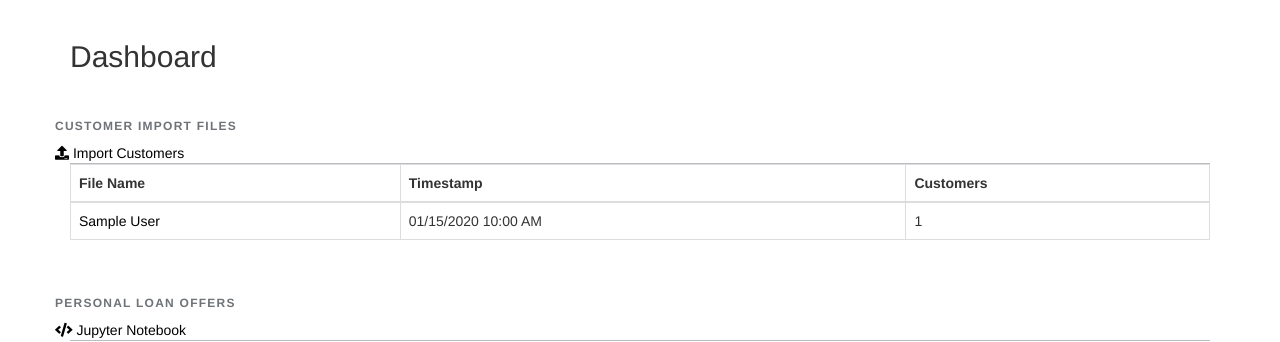
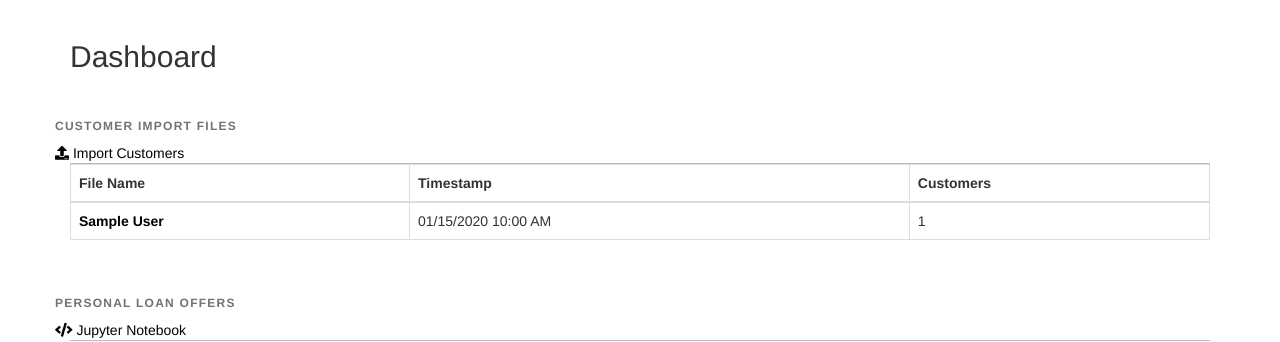
Before and after one commit to CaptnBigShot/bank_marketing, a Flask app: page / in a window 1280 px wide. Shown: the part 52-394 px from the top of the page. Run offline with Flask 2, Linux system fonts and the light colour scheme; a user stored in the database is signed in; tables that the repository leaves empty hold one stand-in row (values such as "Sample post"); parts of the project's set-up code (start-up, migrations or seed data) failed here and were passed over; some libraries are stand-ins or nearby versions.

Commit message:
UI cleanup.

```diff
--- a/app/templates/customer_import_file.html
+++ b/app/templates/customer_import_file.html
@@ -13,7 +13,7 @@
         </div>
     </div>
 
-    <div class="row mt-2 mb-2">
+    <div class="row mt-4 mb-2">
         <div class="col-md-12">
             <div class="header-bar">
                 <h2 class="section-header">Personal Loan Offers</h2>
@@ -22,7 +22,7 @@
     </div>
 
     <!-- Charts -->
-    <div class="row">
+    <div class="row mt-4">
         <div class="col-md-4 mt-2">
             <ul class="list-group">
                 <li class="list-group-item list-group-item-heading">Overview</li>
--- a/app/templates/index.html
+++ b/app/templates/index.html
@@ -8,7 +8,7 @@
         </div>
     </div>
 
-    <div class="row mt-2 mb-2">
+    <div class="row mt-3 mb-2">
         <div class="col-md-12">
             <div class="header-bar">
                 <div class="row">
@@ -16,7 +16,7 @@
                         <h2 class="section-header">Customer Import Files</h2>
                     </div>
                     <div class="col-4">
-                        <a class="float-right" data-toggle="modal" href="#" data-target="#addCustomersModal"> <i class="fa fa-upload"></i> Import Customers </a>
+                        <a class="float-right font-weight-bold" data-toggle="modal" href="#" data-target="#addCustomersModal"> <i class="fa fa-upload"></i> Import Customers </a>
                     </div>
                 </div>
             </div>
@@ -24,7 +24,7 @@
     </div>
 
     <!-- Listing of Customer Import Files -->
-    <div class="row mt-2 mb-2">
+    <div class="row mt-4 mb-2">
         <div class="col-md-12">
             <table class="table table-hover table-bordered">
                 <thead>
@@ -37,7 +37,7 @@
                 <tbody>
                     {% for import_file in import_files %}
                         <tr id="import_file{{ import_file.id }}">
-                            <td><a href="{{ url_for('view_customer_import_file', customer_import_file_id=import_file.id) }}">{{ import_file.name }}</a></td>
+                            <th scope="row"><a href="{{ url_for('view_customer_import_file', customer_import_file_id=import_file.id) }}">{{ import_file.name }}</a></th>
                             <td>{{ import_file.timestamp_local().strftime('%m/%d/%Y %I:%M %p') }}</td>
                             <td>{{ import_file.customers_count() }}</td>
                         </tr>
@@ -125,7 +125,7 @@
         </div>
     </div>
 
-    <div class="row mt-2 mb-2">
+    <div class="row mt-4 mb-2">
         <div class="col-md-12">
             <div class="header-bar">
                 <div class="row">
@@ -133,14 +133,14 @@
                         <h2 class="section-header">Personal Loan Offers</h2>
                     </div>
                     <div class="col-4">
-                        <a class="float-right" href="{{ jupyter_url }}" target="_blank"> <i class="fa fa-code"></i> Jupyter Notebook  </a>
+                        <a class="float-right font-weight-bold" href="{{ jupyter_url }}" target="_blank"> <i class="fa fa-code"></i> Jupyter Notebook  </a>
                     </div>
                 </div>
             </div>
         </div>
     </div>
 
-    <div class="row mt-2 mb-2">
+    <div class="row mt-4 mb-2">
         <div class="col-md-6">
             <div class="chart-container">
                 <canvas id="accuracyPieChart" height="200"></canvas>
@@ -153,7 +153,7 @@
         </div>
     </div>
 
-    <div class="row mt-2 mb-2">
+    <div class="row mt-3 mb-2">
         <div class="col-md-12">
             <div class="chart-container">
                 <canvas id="lineChart" height="100"></canvas>
```
